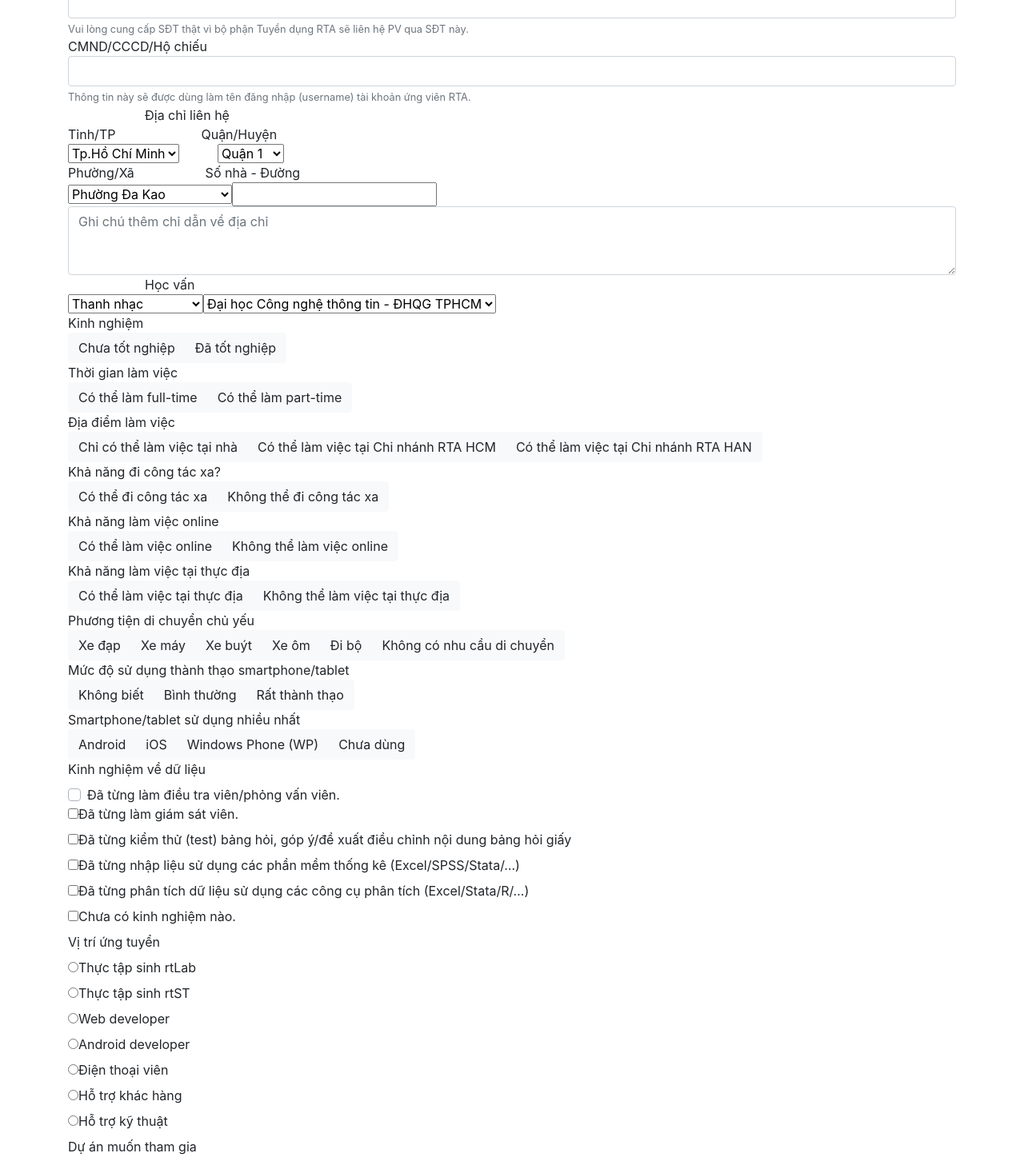
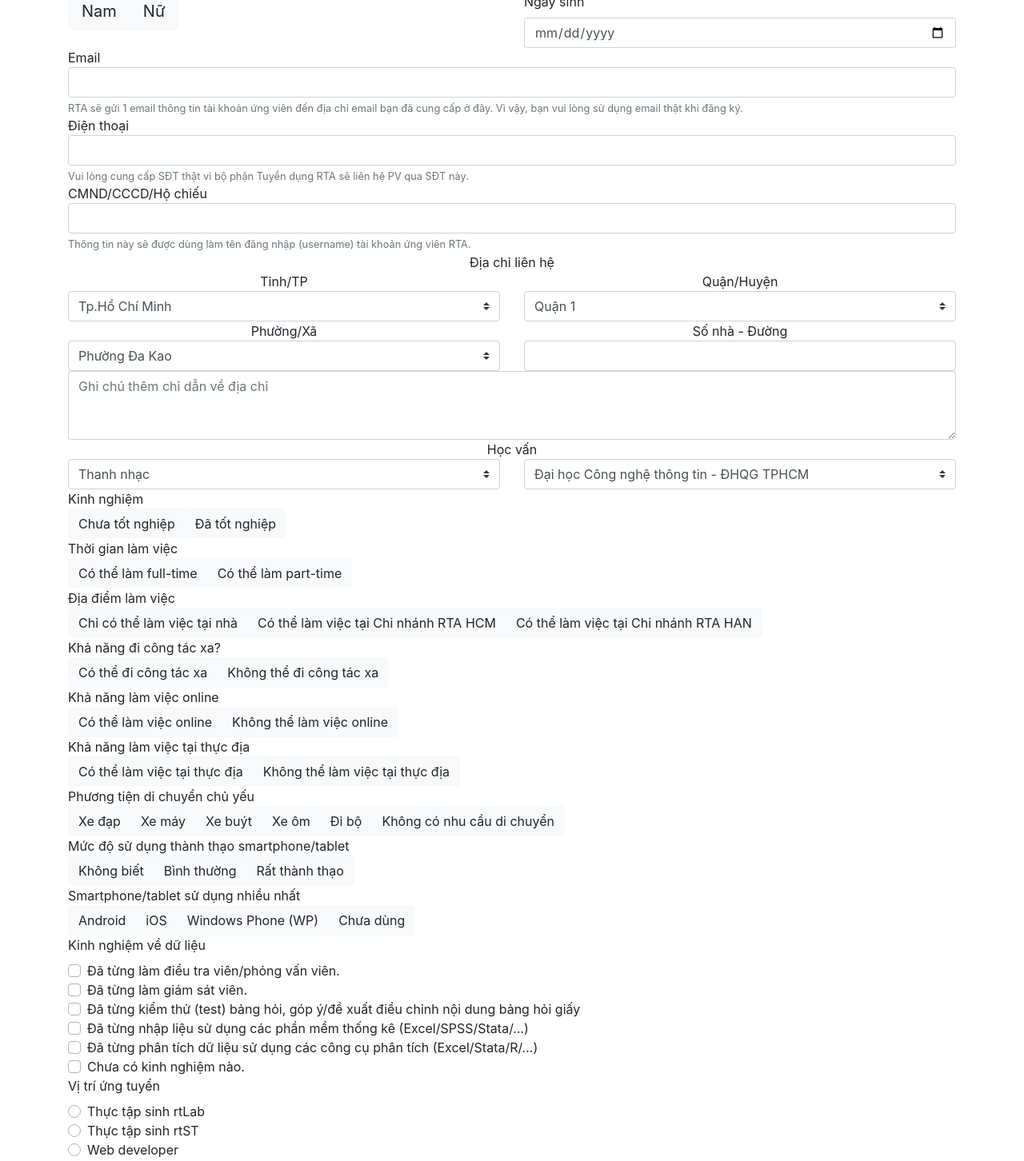
Before and after one commit to kelvinlien/reactjs-form, a React (Create React App) app: page / in a window 1280 px wide. Shown: the part 280-1732 px from the top of the page at 80% size. Built offline with nearby package versions, Linux system fonts and the light colour scheme.

Commit message:
Fea: simply style the whole form

```diff
--- a/src/DataCheckBox.js
+++ b/src/DataCheckBox.js
@@ -83,25 +83,25 @@ class DataCheckBox extends React.Component{
 				<input type = 'checkbox' className = 'custom-control-input' id = 'interviewer' onChange={e => this.changeHandler(e)}/>
 				<label className = 'custom-control-label' htmlFor = 'interviewer'>Đã từng làm điều tra viên/phỏng vấn viên.</label>
 			</div>
-			<div>
-				<input type = 'checkbox' className = 'supervisor' id='supervisor' onChange={e => this.changeHandler(e)}/>
-				<label htmlFor='supervisor'>Đã từng làm giám sát viên.</label>
+			<div className = 'custom-control custom-checkbox'>
+				<input type = 'checkbox' className = 'custom-control-input' id='supervisor' onChange={e => this.changeHandler(e)}/>
+				<label className = 'custom-control-label' htmlFor='supervisor'>Đã từng làm giám sát viên.</label>
 			</div>
-			<div>
-				<input type = 'checkbox' className = 'tester' id ='tester' onChange={e => this.changeHandler(e)}/>
-				<label htmlFor='tester'>Đã từng kiểm thử (test) bảng hỏi, góp ý/đề xuất điều chỉnh nội dung bảng hỏi giấy</label>
+			<div className = 'custom-control custom-checkbox'>
+				<input type = 'checkbox' className = 'custom-control-input' id ='tester' onChange={e => this.changeHandler(e)}/>
+				<label className = 'custom-control-label' htmlFor='tester'>Đã từng kiểm thử (test) bảng hỏi, góp ý/đề xuất điều chỉnh nội dung bảng hỏi giấy</label>
 			</div>
-			<div>
-				<input type = 'checkbox' className = 'statistic' id='statistic' onChange={e => this.changeHandler(e)}/>
-				<label htmlFor='statistic'>Đã từng nhập liệu sử dụng các phần mềm thống kê (Excel/SPSS/Stata/…)</label>
+			<div className = 'custom-control custom-checkbox'>
+				<input type = 'checkbox' className = 'custom-control-input' id='statistic' onChange={e => this.changeHandler(e)}/>
+				<label className = 'custom-control-label' htmlFor='statistic'>Đã từng nhập liệu sử dụng các phần mềm thống kê (Excel/SPSS/Stata/…)</label>
 			</div>
-			<div>
-				<input type = 'checkbox' className = 'analytic' id='analytic' onChange={e => this.changeHandler(e)}/>
-				<label htmlFor='analytic'>Đã từng phân tích dữ liệu sử dụng các công cụ phân tích (Excel/Stata/R/…)</label>
+			<div className = 'custom-control custom-checkbox'>
+				<input type = 'checkbox' className = 'custom-control-input' id='analytic' onChange={e => this.changeHandler(e)}/>
+				<label className = 'custom-control-label' htmlFor='analytic'>Đã từng phân tích dữ liệu sử dụng các công cụ phân tích (Excel/Stata/R/…)</label>
 			</div>
-			<div>
-				<input type = 'checkbox' className = 'none' id='none' onChange={e => this.changeHandler(e)}/>
-				<label htmlFor='none'>Chưa có kinh nghiệm nào.</label>
+			<div className = 'custom-control custom-checkbox'>
+				<input type = 'checkbox' className = 'custom-control-input' id='none' onChange={e => this.changeHandler(e)}/>
+				<label className = 'custom-control-label' htmlFor='none'>Chưa có kinh nghiệm nào.</label>
 			</div>
 			{this.state.experiences > 0 && this.state.none_checkstate === true &&
 				<div className="alert alert-danger" role="alert" >Lựa chọn có mâu thuẫn. Vui lòng chọn lại!</div>
--- a/src/DataRadioBox.js
+++ b/src/DataRadioBox.js
@@ -49,47 +49,47 @@ class DataRadioBox extends React.Component{
 		return(
 		<div id='DataRadioBox'>
 			<label htmlFor='DataRadioBox'>Vị trí ứng tuyển</label>
-			<div>
-  				<input type="radio" id="internrtlab" name='position' onClick={e => this.clickHandler(e)}/ >
-  				<label htmlFor="internrtlab">Thực tập sinh rtLab</label>
+			<div className = "custom-control custom-radio">
+  				<input type="radio" id="internrtlab" name='position' className = 'custom-control-input' onClick={e => this.clickHandler(e)}/ >
+  				<label className = 'custom-control-label' htmlFor="internrtlab">Thực tập sinh rtLab</label>
 			</div>
 
-			<div>
-  				<input type="radio" id="internrtst" name='position' onClick={e => this.clickHandler(e)}/>
-  				<label htmlFor="internrtst">Thực tập sinh rtST</label>
+			<div className = "custom-control custom-radio">
+  				<input type="radio" id="internrtst" name='position' className = 'custom-control-input' onClick={e => this.clickHandler(e)}/>
+  				<label className = 'custom-control-label' htmlFor="internrtst">Thực tập sinh rtST</label>
 			</div>
 
-			<div>
-  				<input type="radio" id="webdev" name = 'position' onClick={e => this.clickHandler(e)}/>
-  				<label htmlFor="webdev">Web developer</label>
+			<div className = "custom-control custom-radio">
+  				<input type="radio" id="webdev" name = 'position' className = 'custom-control-input' onClick={e => this.clickHandler(e)}/>
+  				<label className = 'custom-control-label' htmlFor="webdev">Web developer</label>
 			</div>
-			<div>
-				<input type = 'radio' id='android' name = 'position' onClick={e => this.clickHandler(e)}/>
-				<label htmlFor='android'>Android developer</label>
+			<div className = "custom-control custom-radio">
+				<input type = 'radio' id='android' name = 'position' className = 'custom-control-input' onClick={e => this.clickHandler(e)}/>
+				<label className = 'custom-control-label' htmlFor='android'>Android developer</label>
 			</div>
-			<div>
-				<input type = 'radio' id='telephonist' name = 'position' onClick={e => this.clickHandler(e)}/>
-				<label htmlFor='telephonist'>Điện thoại viên</label>
+			<div className = "custom-control custom-radio">
+				<input type = 'radio' id='telephonist' name = 'position' className = 'custom-control-input' onClick={e => this.clickHandler(e)}/>
+				<label className = 'custom-control-label' htmlFor='telephonist'>Điện thoại viên</label>
 			</div>
-			<div>
-				<input type = 'radio' id='customerSp' name = 'position' onClick={e => this.clickHandler(e)}/>
-				<label htmlFor='customerSp'>Hỗ trợ khác hàng</label>
+			<div className = "custom-control custom-radio">
+				<input type = 'radio' id='customerSp' name = 'position' className = 'custom-control-input' onClick={e => this.clickHandler(e)}/>
+				<label className = 'custom-control-label' htmlFor='customerSp'>Hỗ trợ khác hàng</label>
 			</div>
-			<div>
-				<input type = 'radio' id='technicalSp' name = 'position' onClick={e => this.clickHandler(e)}/>
-				<label htmlFor='technicalSp'>Hỗ trợ kỹ thuật</label>
+			<div className = "custom-control custom-radio">
+				<input type = 'radio' id='technicalSp' name = 'position' className = 'custom-control-input' onClick={e => this.clickHandler(e)}/>
+				<label className = 'custom-control-label' htmlFor='technicalSp'>Hỗ trợ kỹ thuật</label>
 			</div>
 			<label htmlFor = 'project-select'>Dự án muốn tham gia</label>
 			{this.state.checked === true && this.state.tele_checkstate === false &&
-			<div id = 'project-select'>
-				<input type = 'radio' id='project' name='project'/>
-				<label htmlFor='project'>R&D Phát triển sản phẩm {this.state.sp_checkstate === true && '& Hỗ trợ khách hàng'}</label>
+			<div id = 'project-select' className = "custom-control custom-radio">
+				<input type = 'radio' id='project' name='project' className = 'custom-control-input'/>
+				<label className = 'custom-control-label' htmlFor='project'>R&D Phát triển sản phẩm {this.state.sp_checkstate === true && '& Hỗ trợ khách hàng'}</label>
 			</div>
 			}
 			{this.state.tele_checkstate === true &&
-			<div id = 'project-select'>
-				<input type = 'radio' id='project' name='project'/>
-				<label htmlFor='project'>Khảo sát đời sống Công nhân May Better Work Research VietNam</label>
+			<div id = 'project-select' className = "custom-control custom-radio">
+				<input type = 'radio' id='project' name='project' className = 'custom-control-input'/>
+				<label className = 'custom-control-label' htmlFor='project'>Khảo sát đời sống Công nhân May Better Work Research VietNam</label>
 			</div>
 			}
 
--- a/src/Form.js
+++ b/src/Form.js
@@ -40,26 +40,35 @@ class Form extends React.Component{
 			console.log('date time: ' + this.state.maxDate.toLocaleDateString());
 			return(
 				<form>
+					<div className = 'jumbotron text-left'>
 						<h1>Phiếu ứng tuyển việc làm</h1>
+					</div>
 					<div className = 'container'>
 						<div className = 'row'>
-							<div className = 'col-lg-4'>Ảnh
-								<input className="form-control" value={this.state.picture} type = 'file' id='userPic'/>
+							<div className = 'col-lg-3'>
+						    	<div className="input-group mb-3">
+      								<div className="input-group-prepend">
+        								<span className="input-group-text fa fa-camera"/>
      							 	</div>
-							<div className = 'col-lg-8'>
+      								<input type="file" className="form-control" placeholder="Username" id="userPic" value = {this.state.newUser.picture}/>
+    							</div>
+    						</div>
+							<div className = 'col-lg-9'>
 								<input placeholder="Họ tên" className='form-control' type='text' value={this.state.fullName}/>
 							</div>
 						</div>
 						<div className = 'row'>
-							<div className = 'btn-group btn-group-xs' >
-								<button type="button" className="btn btn-light" size value = 'nam'>Nam</button>
+							<div className = 'col'>
+								<div className = 'btn-group btn-group-lg' >
+									<button type="button" className="btn btn-light" value = 'nam'>Nam</button>
 									<button type="button" className="btn btn-light" value = 'nu'>Nữ</button>
 								</div>
-							<div className = 'col-lg-5'>
+							</div>
+							<div className = 'col'>
 								<label>
 								Ngày sinh
 								</label>
-								<input type = 'date' className='dob' value = {this.state.dob} max = {this.getMaxDateFormat()} />
+								<input type = 'date' className='form-control' value = {this.state.dob} max = {this.getMaxDateFormat()} />
 							</div>
 						</div>
 						<div>Email</div>
@@ -71,45 +80,58 @@ class Form extends React.Component{
 						<div>CMND/CCCD/Hộ chiếu</div>
 						<input type = 'number' className = 'form-control' value = {this.state.userID}/>
 						<small id="emailHelp" className="form-text text-muted">Thông tin này sẽ được dùng làm tên đăng nhập (username) tài khoản ứng viên RTA.</small>
-					<div>&emsp;&emsp;&emsp;&emsp;&emsp;&emsp;Địa chỉ liên hệ</div>
-					<div>Tỉnh/TP &emsp; &emsp; &emsp; &emsp; &emsp; Quận/Huyện</div>
-					<span>
-						<select className='city'>
+						<div className = 'text-center'>Địa chỉ liên hệ</div>
+						<div className = 'row'>
+							<div className = 'col'>
+								<div className = 'text-center'>Tỉnh/TP</div>
+								<select className='custom-select'>
 									<option value = 'hcm'>Tp.Hồ Chí Minh</option>
 									<option value = 'hn'>Tp.Hà Nội</option>
 									<option value = 'ct'>Tp.Cần Thơ</option>
 								</select>
-						<span>&emsp;&emsp;&emsp;</span>
-						<select className='district' >
+							</div>
+							<div className = 'col'>
+								<div className = 'text-center'>Quận/Huyện</div>
+								<select className='custom-select' >
 									<option value = 'q1'>Quận 1</option>
 									<option value = 'q12'>Quận 12</option>
 									<option value = 'q3'>Quận 3</option>
 								</select>
-					</span>
-					<div>Phường/Xã &emsp;&emsp;&emsp;&emsp;&emsp; Số nhà - Đường </div>
-					<span>
-						<select className = 'ward'>
+							</div>
+						</div>
+						<div className = 'row'>
+							<div className = 'col'>
+								<div className = 'text-center'>Phường/Xã</div>
+								<select className='custom-select'>
 									<option value = 'dk'>Phường Đa Kao</option>
 									<option value = 'tch'>Phường Tân Chánh Hiệp</option>
 								</select>
-						<input type = 'text' className = 'street' />
-					</span>
+							</div>
+							<div className = 'col'>
+								<div className = 'text-center'>Số nhà - Đường</div>
+								<input type = 'text' className = 'form-control' />
+							</div>
+						</div>
 						<div>
 							<textarea placeholder="Ghi chú thêm chỉ dẫn về địa chỉ" cols = '50' rows = '3' className = 'form-control'/>
 						</div>
-					<div>&emsp;&emsp;&emsp;&emsp;&emsp;&emsp;Học vấn</div>
-					<span>
-						<select className = 'major'>
+						<div className = 'text-center'>Học vấn</div>
+						<div className = 'row'>
+							<div className = 'col'>
+								<select className = 'custom-select'>
 									<option value = 'tn'>Thanh nhạc</option>
 									<option value = 'khmt'>Khoa học máy tính</option>
 									<option value = 'ktpm'>Kỹ thuật phần mềm</option>
 								</select>
-						<select className = 'college'>
+							</div>
+							<div className = 'col'>
+								<select className = 'custom-select'>
 									<option value = 'uit'>Đại học Công nghệ thông tin - ĐHQG TPHCM</option>
 									<option value = 'bku'>Đại học Bách Khoa TPHCM</option>
 									<option value = 'nvhcm'>Nhạc Viện TPHCM</option>
 								</select>
-					</span>
+							</div>
+						</div>
 						<div>Kinh nghiệm </div>
 						<div className = 'btn-group btn-group-xs'>
 							<button type="button" className="btn btn-light" size value = 'chuatn'>Chưa tốt nghiệp</button>
```
Lines whose indentation alone changed are shown as unchanged.
